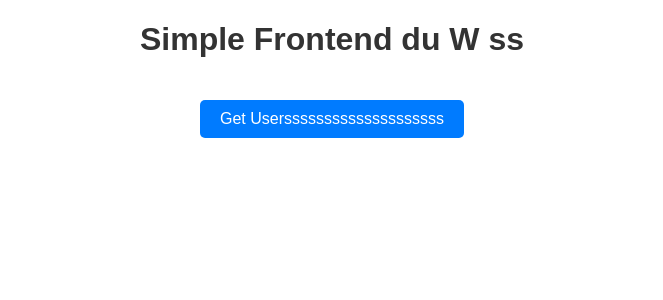
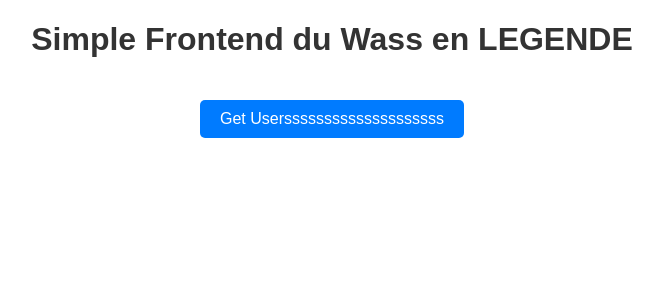
Before and after one commit to EneruJ/projet-wm-kube, a Flask app: template templates/index.html in a window 1280 px wide. Shown: the top 300 px of the page, without its empty margins (308-971 px from the left). Run offline with Flask 3, Linux system fonts and the light colour scheme; the template is opened without the code that fills it, so the values that code supplies are empty.

Commit message:
Change front

```diff
--- a/templates/index.html
+++ b/templates/index.html
@@ -7,7 +7,7 @@
     <link rel="stylesheet" href="{{ url_for('static', filename='style.css') }}">
 </head>
 <body>
-    <h1>Simple Frontend du W ss </h1>
+    <h1>Simple Frontend du Wass en LEGENDE</h1>
     <div id="users"></div>
 
     <button onclick="getUsers()">Get Userssssssssssssssssssss</button>
```
